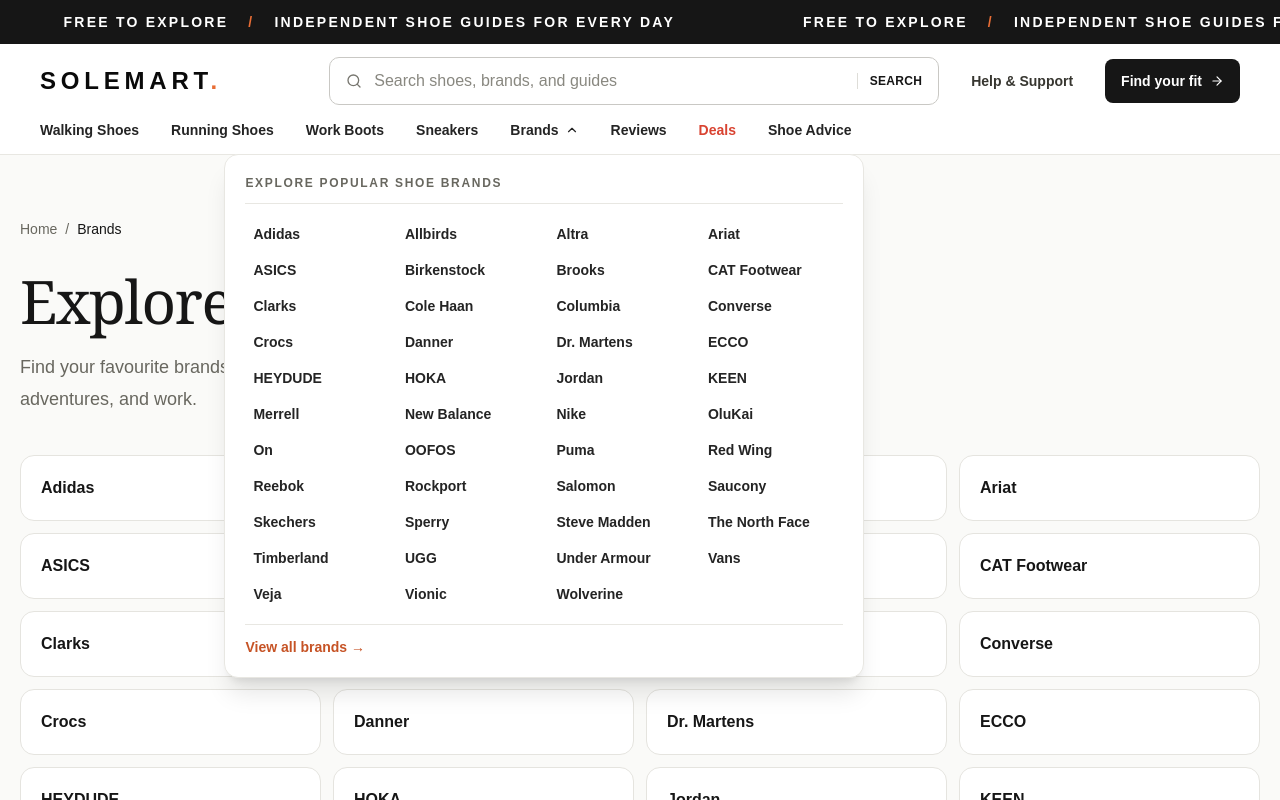
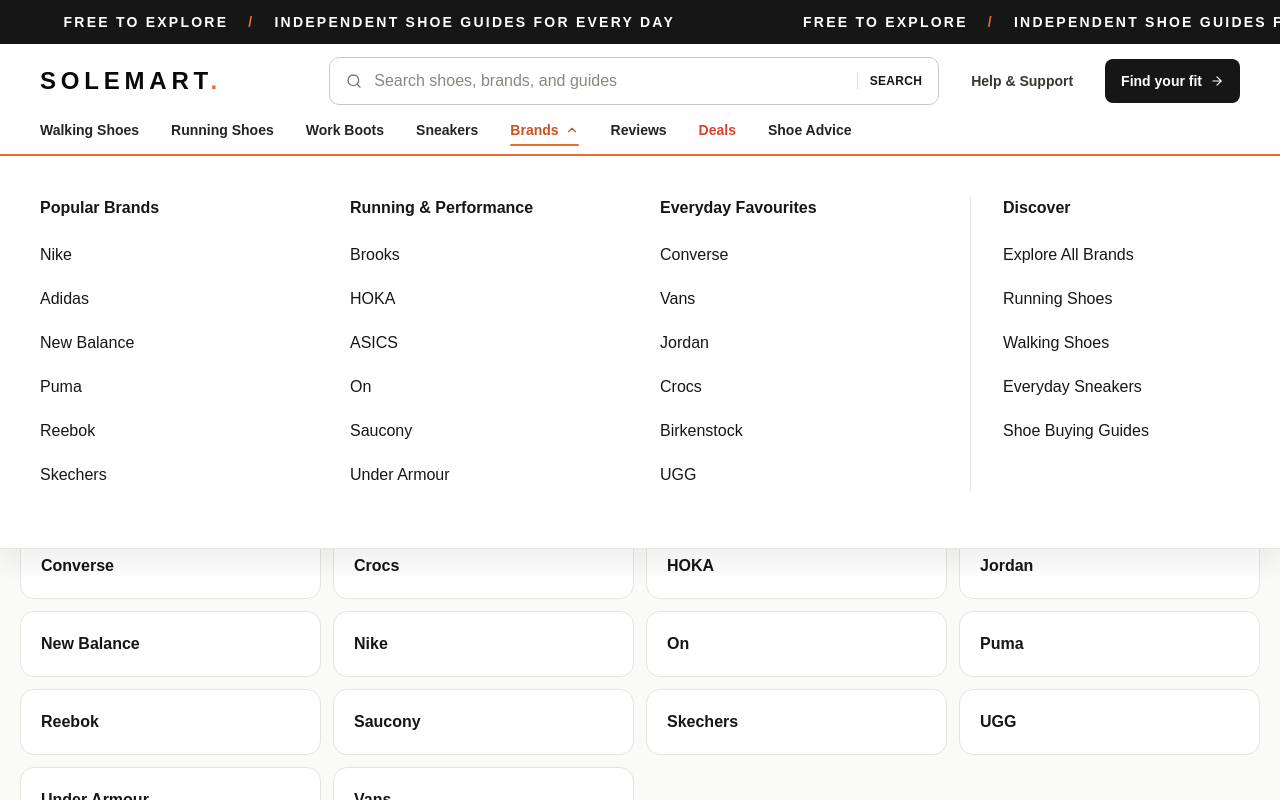
Before and after one commit to DavidOdoi/solemart, a Next.js app: page /brands in a window 1280 px wide. Both pictures are taken after a click on the button "Brands". Shown: the top 800 px of the page. Built offline with nearby package versions, Linux system fonts and the light colour scheme.

Commit message:
Restyle Brands as a full-width menu with popular brands

```diff
--- a/app/globals.css
+++ b/app/globals.css
@@ -221,44 +221,118 @@
   }
 }
 
+.brands-menu:not(.brands-menu--mobile) {
+  padding-block: 12px;
+  margin-block: -12px;
+}
+
+.brands-menu--open > button {
+  color: #c65325;
+}
+
+.brands-menu--open > button::after {
+  transform: scaleX(1);
+}
+
 .brands-menu__panel {
   position: absolute;
-  left: 50%;
+  inset-inline: 0;
   top: 100%;
   z-index: 50;
-  width: min(640px, calc(100vw - 48px));
-  padding-top: 12px;
-  transform: translateX(-50%);
-}
-
-.brands-menu__list {
-  display: grid;
-  grid-template-columns: repeat(4, minmax(0, 1fr));
-  gap: 0 8px;
-  max-height: min(440px, calc(100dvh - 260px));
+  border-top: 2px solid #e86d35;
+  border-bottom: 1px solid #e8e7e2;
+  background: white;
+  color: #161616;
+  box-shadow: 0 16px 24px rgb(0 0 0 / 6%);
+  max-height: calc(100dvh - 160px);
   overflow-y: auto;
   overscroll-behavior: contain;
 }
 
+.brands-menu__inner {
+  display: grid;
+  grid-template-columns: repeat(4, minmax(0, 1fr));
+  gap: 40px;
+  width: 100%;
+  max-width: 1380px;
+  margin-inline: auto;
+  padding: 40px 40px 56px;
+}
+
+.brands-menu__inner > section:last-child {
+  border-left: 1px solid #e8e7e2;
+  padding-left: 32px;
+}
+
+.brands-menu__heading {
+  margin-bottom: 18px;
+  font-size: 16px;
+  font-weight: 800;
+  line-height: 1.5;
+}
+
+.brands-menu__list {
+  display: flex;
+  flex-direction: column;
+  gap: 10px;
+}
+
+.brands-menu__link {
+  display: inline-block;
+  padding-block: 5px;
+  font-size: 16px;
+  font-weight: 400;
+  line-height: 1.5;
+  text-underline-offset: 5px;
+  transition: color 160ms ease;
+}
+
+.brands-menu__link:hover {
+  color: #c65325;
+  text-decoration: underline;
+}
+
+.brands-menu :is(button, a):focus-visible {
+  outline: 2px solid #c65325;
+  outline-offset: 4px;
+}
+
 .brands-menu--mobile .brands-menu__panel {
   position: static;
-  width: 100%;
-  transform: none;
-}
-
-.brands-menu--mobile .brands-menu__panel > div {
-  padding: 8px;
+  margin-top: 12px;
+  max-height: 360px;
+  border-top-width: 1px;
   box-shadow: none;
 }
 
-.brands-menu--mobile .brands-menu__list {
+.brands-menu--mobile .brands-menu__inner {
   grid-template-columns: 1fr;
-  max-height: 240px;
+  gap: 24px;
+  padding: 20px 4px;
 }
 
-.brands-menu > button:focus-visible {
-  outline: 2px solid #c65325;
-  outline-offset: 4px;
+.brands-menu--mobile .brands-menu__inner > section:last-child {
+  border-left: 0;
+  border-top: 1px solid #e8e7e2;
+  padding-top: 20px;
+  padding-left: 0;
+}
+
+.brands-menu--mobile .brands-menu__heading {
+  margin-bottom: 10px;
+  font-size: 14px;
+}
+
+.brands-menu--mobile .brands-menu__list {
+  gap: 4px;
+}
+
+.brands-menu--mobile .brands-menu__link {
+  font-size: 14px;
+}
+
+@media (prefers-reduced-motion: reduce) {
+  .brands-menu__link { transition: none; }
 }
 
 .font-serif {
--- a/components/brands-menu.tsx
+++ b/components/brands-menu.tsx
@@ -3,7 +3,7 @@
 import Link from 'next/link'
 import { ChevronDown } from 'lucide-react'
 import { useEffect, useId, useRef, useState } from 'react'
-import { brands } from '@/data/brands'
+import { brandGroups } from '@/data/brands'
 
 export function BrandsMenu({ mobile = false }: { mobile?: boolean }) {
   const [open, setOpen] = useState(false)
@@ -28,7 +28,7 @@ export function BrandsMenu({ mobile = false }: { mobile?: boolean }) {
   }
 
   return (
-    <div ref={root} className={mobile ? 'brands-menu brands-menu--mobile' : 'brands-menu relative'}
+    <div ref={root} className={mobile ? 'brands-menu brands-menu--mobile' : `brands-menu${open ? ' brands-menu--open' : ''}`}
       onPointerEnter={(event) => { if (!mobile && event.pointerType === 'mouse' && !open) { openedByHover.current = true; setOpen(true) } }}
       onPointerLeave={(event) => { if (!mobile && event.pointerType === 'mouse' && !root.current?.contains(document.activeElement)) setOpen(false) }}
       onBlur={(event) => { if (!event.currentTarget.contains(event.relatedTarget)) setOpen(false) }}
@@ -49,12 +49,27 @@ export function BrandsMenu({ mobile = false }: { mobile?: boolean }) {
         Brands <ChevronDown aria-hidden="true" className={`size-3.5 transition-transform motion-reduce:transition-none ${open ? 'rotate-180' : ''}`} />
       </button>
       <div id={panelId} hidden={!open} className="brands-menu__panel">
-        <div className="rounded-xl border border-[#e8e7e2] bg-white p-4 text-[#242424] shadow-xl sm:p-5">
-          <p className="mb-3 border-b border-[#e8e7e2] pb-3 text-xs font-bold uppercase tracking-[0.14em] text-[#68675f]">Explore popular shoe brands</p>
-          <ul className="brands-menu__list">
-            {brands.map((brand) => <li key={brand.slug}><Link href={`/brands/${brand.slug}`} onClick={closeAfterNavigation} className="block rounded-md px-2 py-2 text-sm font-semibold transition-colors hover:bg-[#f7f5f0] hover:text-[#c65325] focus-visible:outline-2 focus-visible:outline-offset-1 focus-visible:outline-[#c65325]">{brand.name}</Link></li>)}
-          </ul>
-          <Link href="/brands" onClick={closeAfterNavigation} className="mt-3 block border-t border-[#e8e7e2] pt-3 text-sm font-bold text-[#c65325] hover:underline">View all brands →</Link>
+        <div className="brands-menu__inner">
+          {brandGroups.map((group) => (
+            <section key={group.title} aria-label={group.title}>
+              <h2 className="brands-menu__heading">{group.title}</h2>
+              <ul className="brands-menu__list">
+                {group.brands.map((brand) => <li key={brand.slug}><Link href={`/brands/${brand.slug}`} onClick={closeAfterNavigation} className="brands-menu__link">{brand.name}</Link></li>)}
+              </ul>
+            </section>
+          ))}
+          <section aria-label="Discover">
+            <h2 className="brands-menu__heading">Discover</h2>
+            <ul className="brands-menu__list">
+              {[
+                { label: 'Explore All Brands', href: '/brands' },
+                { label: 'Running Shoes', href: '/running-shoes' },
+                { label: 'Walking Shoes', href: '/walking-shoes' },
+                { label: 'Everyday Sneakers', href: '/sneakers' },
+                { label: 'Shoe Buying Guides', href: '/#guides' },
+              ].map((item) => <li key={item.href}><Link href={item.href} onClick={closeAfterNavigation} className="brands-menu__link">{item.label}</Link></li>)}
+            </ul>
+          </section>
         </div>
       </div>
     </div>
--- a/data/brands.ts
+++ b/data/brands.ts
@@ -1,45 +1,38 @@
-export const brands = [
-  { name: 'Adidas', slug: 'adidas' },
-  { name: 'Allbirds', slug: 'allbirds' },
-  { name: 'Altra', slug: 'altra' },
-  { name: 'Ariat', slug: 'ariat' },
-  { name: 'ASICS', slug: 'asics' },
-  { name: 'Birkenstock', slug: 'birkenstock' },
-  { name: 'Brooks', slug: 'brooks' },
-  { name: 'CAT Footwear', slug: 'cat-footwear' },
-  { name: 'Clarks', slug: 'clarks' },
-  { name: 'Cole Haan', slug: 'cole-haan' },
-  { name: 'Columbia', slug: 'columbia' },
-  { name: 'Converse', slug: 'converse' },
-  { name: 'Crocs', slug: 'crocs' },
-  { name: 'Danner', slug: 'danner' },
-  { name: 'Dr. Martens', slug: 'dr-martens' },
-  { name: 'ECCO', slug: 'ecco' },
-  { name: 'HEYDUDE', slug: 'heydude' },
-  { name: 'HOKA', slug: 'hoka' },
-  { name: 'Jordan', slug: 'jordan' },
-  { name: 'KEEN', slug: 'keen' },
-  { name: 'Merrell', slug: 'merrell' },
-  { name: 'New Balance', slug: 'new-balance' },
-  { name: 'Nike', slug: 'nike' },
-  { name: 'OluKai', slug: 'olukai' },
-  { name: 'On', slug: 'on' },
-  { name: 'OOFOS', slug: 'oofos' },
-  { name: 'Puma', slug: 'puma' },
-  { name: 'Red Wing', slug: 'red-wing' },
-  { name: 'Reebok', slug: 'reebok' },
-  { name: 'Rockport', slug: 'rockport' },
-  { name: 'Salomon', slug: 'salomon' },
-  { name: 'Saucony', slug: 'saucony' },
-  { name: 'Skechers', slug: 'skechers' },
-  { name: 'Sperry', slug: 'sperry' },
-  { name: 'Steve Madden', slug: 'steve-madden' },
-  { name: 'The North Face', slug: 'the-north-face' },
-  { name: 'Timberland', slug: 'timberland' },
-  { name: 'UGG', slug: 'ugg' },
-  { name: 'Under Armour', slug: 'under-armour' },
-  { name: 'Vans', slug: 'vans' },
-  { name: 'Veja', slug: 'veja' },
-  { name: 'Vionic', slug: 'vionic' },
-  { name: 'Wolverine', slug: 'wolverine' },
+export const brandGroups = [
+  {
+    title: 'Popular Brands',
+    brands: [
+      { name: 'Nike', slug: 'nike' },
+      { name: 'Adidas', slug: 'adidas' },
+      { name: 'New Balance', slug: 'new-balance' },
+      { name: 'Puma', slug: 'puma' },
+      { name: 'Reebok', slug: 'reebok' },
+      { name: 'Skechers', slug: 'skechers' },
+    ],
+  },
+  {
+    title: 'Running & Performance',
+    brands: [
+      { name: 'Brooks', slug: 'brooks' },
+      { name: 'HOKA', slug: 'hoka' },
+      { name: 'ASICS', slug: 'asics' },
+      { name: 'On', slug: 'on' },
+      { name: 'Saucony', slug: 'saucony' },
+      { name: 'Under Armour', slug: 'under-armour' },
+    ],
+  },
+  {
+    title: 'Everyday Favourites',
+    brands: [
+      { name: 'Converse', slug: 'converse' },
+      { name: 'Vans', slug: 'vans' },
+      { name: 'Jordan', slug: 'jordan' },
+      { name: 'Crocs', slug: 'crocs' },
+      { name: 'Birkenstock', slug: 'birkenstock' },
+      { name: 'UGG', slug: 'ugg' },
+    ],
+  },
 ]
+
+export const brands = brandGroups.flatMap((group) => group.brands)
+  .sort((a, b) => a.name.localeCompare(b.name))
```
